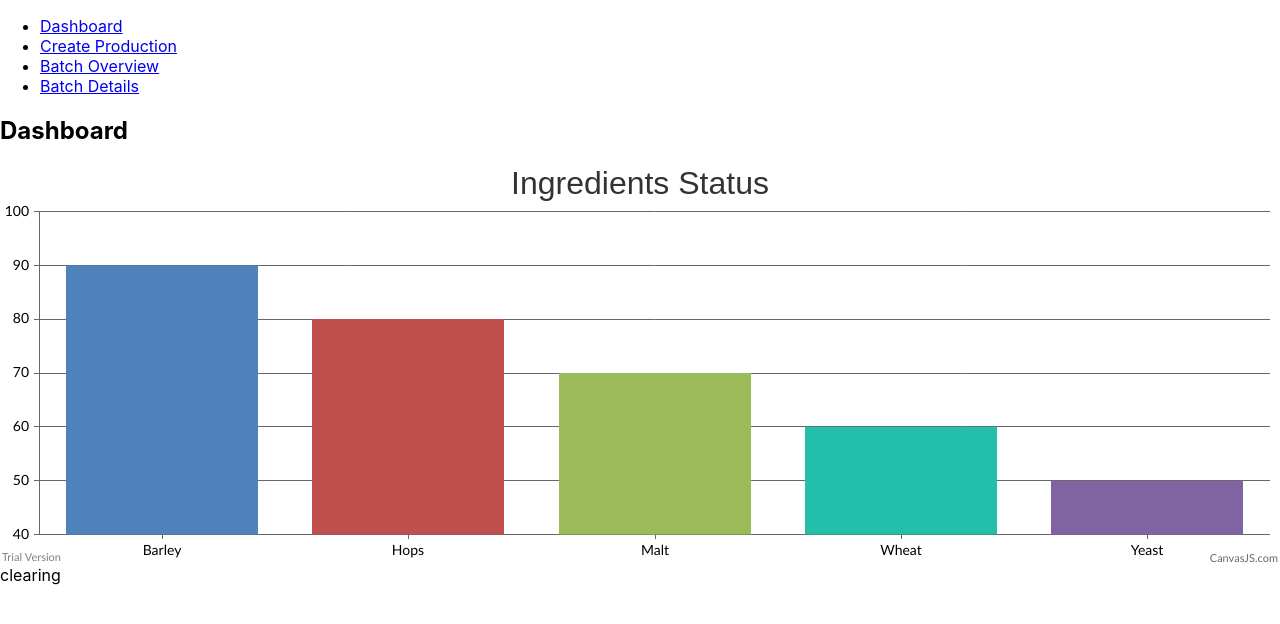
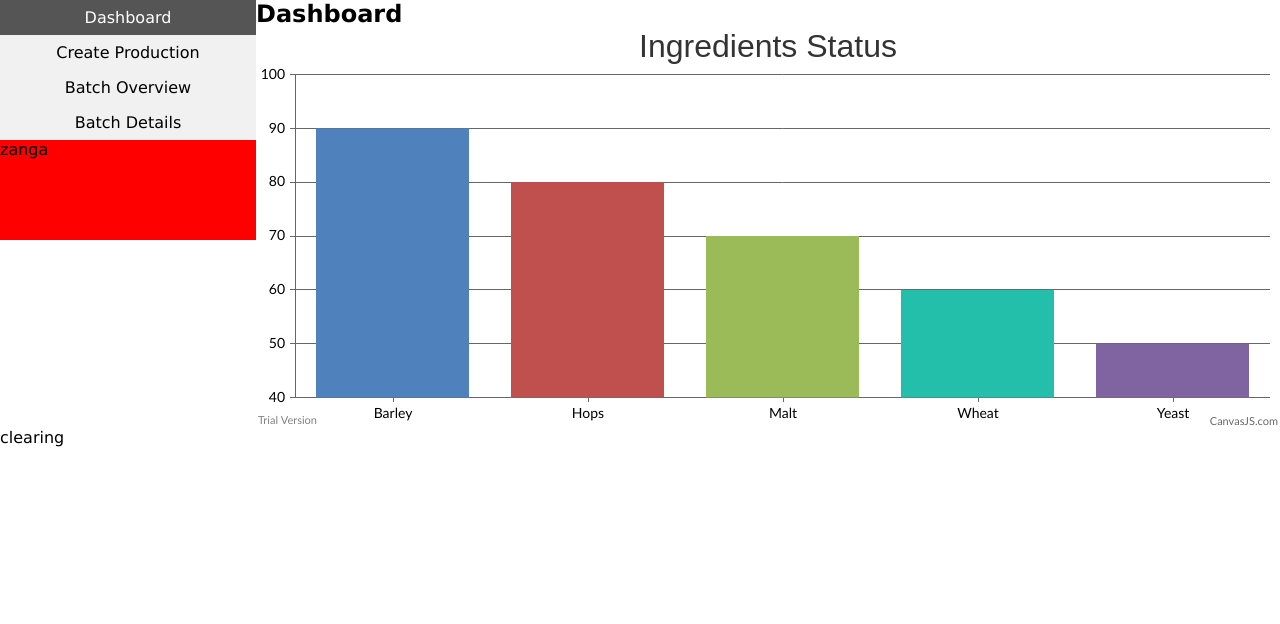
Before and after one commit to SarahKonnild/Semesterprojekt-03, a React (Create React App) app in the folder realFrontend/demo-app/: page / in a window 1280 px wide. Shown: the top 624 px of the page. Built offline with nearby package versions, Linux system fonts and the light colour scheme.

Commit message:
Basic changes to layout

```diff
--- a/realFrontend/demo-app/src/components/IngredientStatus.js
+++ b/realFrontend/demo-app/src/components/IngredientStatus.js
@@ -2,6 +2,8 @@ import React, {Component} from 'react'
 
 
 import CanvasJSReact from '../canvasjs.react'
+import '../css/App.css';
+
 //var CanvasJSReact = require('./canvasjs.react');
 var CanvasJS = CanvasJSReact.CanvasJS;
 var CanvasJSChart = CanvasJSReact.CanvasJSChart;
@@ -25,7 +27,7 @@ class IngredientStatus extends Component {
      }
 
      return (
-        <div>
+        <div className="ingredients-status">
           <CanvasJSChart options = {options}
               onRef = {ref => this.chart = ref}
           />
--- a/realFrontend/demo-app/src/components/Navigation.js
+++ b/realFrontend/demo-app/src/components/Navigation.js
@@ -9,11 +9,12 @@ import {
   import BatchOverview from '../pages/BatchOverview';
   import CreateProduction from '../pages/CreateProduction';
   import BatchDetails from '../pages/BatchDetails';
+  import '../css/App.css';
 
 function Navigation(){
     return (
         <Router>
-      <div>
+
         <nav>
           <ul>
             <li>
@@ -29,6 +30,7 @@ function Navigation(){
               <Link to="/batch-details">Batch Details</Link>
             </li>
           </ul>
+          <div className="zanga">zanga</div>
         </nav>
 
         {/* A <Switch> looks through its children <Route>s and
@@ -40,7 +42,7 @@ function Navigation(){
           <Route path="/batch-details" component={BatchDetails} />
 
         </Switch>
-      </div>
+
     </Router>
     )
 }
--- /dev/null
+++ b/realFrontend/demo-app/src/css/App.css
@@ -0,0 +1,56 @@
+
+/***********************
+GENERAL
+************************/
+*{
+  margin: 0;
+  padding: 0;
+  font-family: Verdana, Geneva, Tahoma, sans-serif;
+}
+
+body{
+  background-color: #FFF;
+}
+
+/***********************
+NAVIGATION
+************************/
+
+.zanga{
+  width: 100%;
+  height: 100px;
+  background-color: red;
+}
+
+nav{
+  width: 20%;
+  float: left;
+}
+
+ul{
+  list-style-type: none;
+  width: 100%;
+  background-color: #f1f1f1;
+}
+
+li a{
+  display: block;
+  text-decoration: none;
+  color: #000;
+  padding: 8px 16px;
+  text-align: center;
+}
+
+li a:hover{
+  background-color: #555;
+  color: white;
+}
+
+/***********************
+DASHBOARD
+************************/
+
+.ingredients-status{
+  width: 80%;
+  float: left;
+}
--- a/realFrontend/demo-app/src/index.css
+++ /dev/null
@@ -1,13 +0,0 @@
-body {
-  margin: 0;
-  font-family: -apple-system, BlinkMacSystemFont, 'Segoe UI', 'Roboto', 'Oxygen',
-    'Ubuntu', 'Cantarell', 'Fira Sans', 'Droid Sans', 'Helvetica Neue',
-    sans-serif;
-  -webkit-font-smoothing: antialiased;
-  -moz-osx-font-smoothing: grayscale;
-}
-
-code {
-  font-family: source-code-pro, Menlo, Monaco, Consolas, 'Courier New',
-    monospace;
-}
--- a/realFrontend/demo-app/src/index.js
+++ b/realFrontend/demo-app/src/index.js
@@ -1,6 +1,6 @@
 import React from 'react';
 import ReactDOM from 'react-dom';
-import './index.css';
+import './css/App.css';
 import App from './App';
 import reportWebVitals from './reportWebVitals';
 
--- a/realFrontend/demo-app/src/pages/CHMAcreateProduction.js
+++ b/realFrontend/demo-app/src/pages/CHMAcreateProduction.js
@@ -1,7 +1,7 @@
 import { Component } from 'react'
 import SimulationGraph from '../components/SimulationGraph';
 import NumericInput from 'react-numeric-input';
-import './CHMAcreateProduction.css';
+import '../css/App.css';
 
 
 class CHMAcreateProduction extends Component {
--- a/realFrontend/demo-app/src/pages/CreateProduction.js
+++ b/realFrontend/demo-app/src/pages/CreateProduction.js
@@ -2,7 +2,7 @@
 import CreateProductionForm from '../components/CreateProductionForm'
 import { Component } from 'react'
 import SimulationGraph from '../components/SimulationGraph';
-
+import '../css/App.css';
 
 class CreateProduction extends Component {
   constructor(props) {
```
Also changed, not shown: realFrontend/demo-app/src/App.css (deleted, +0 -38 lines), realFrontend/demo-app/src/pages/CHMAcreateProduction.css (deleted), 1 other file (tests, documents, lock files or other folders).
